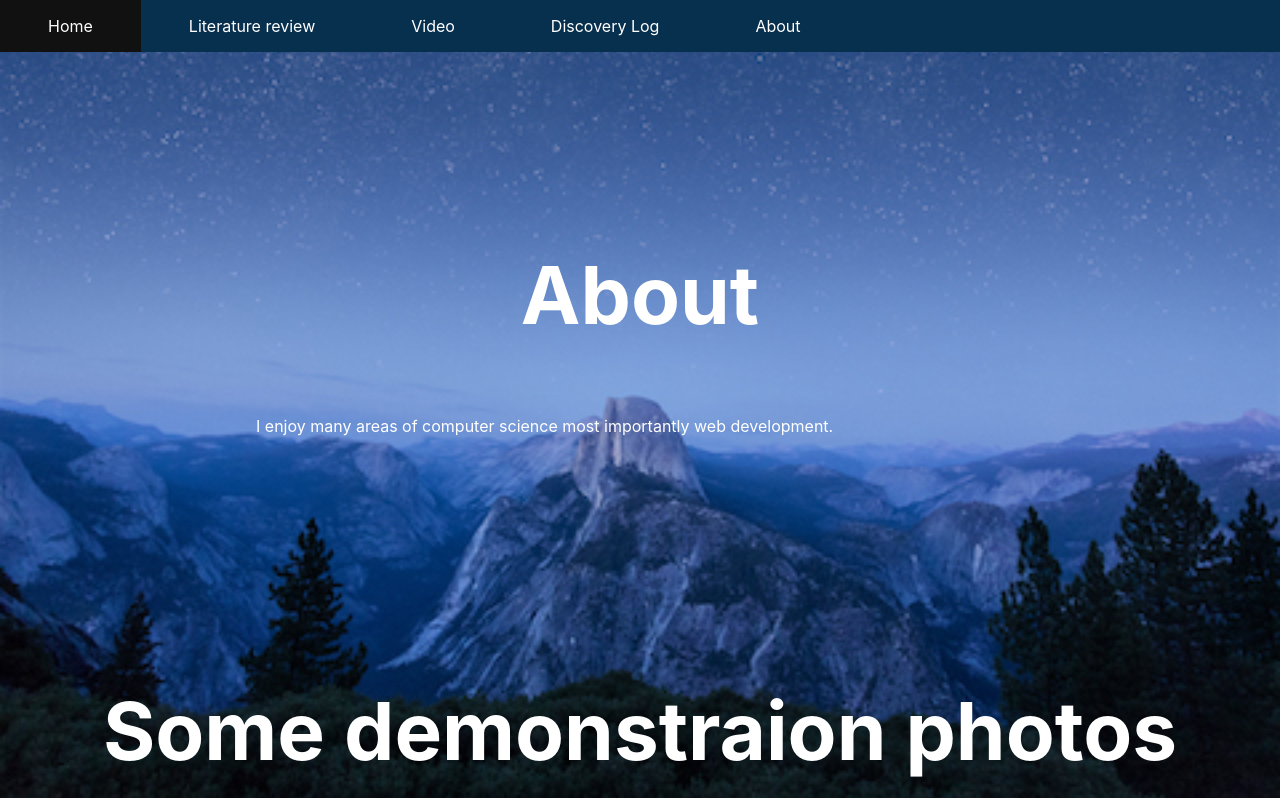
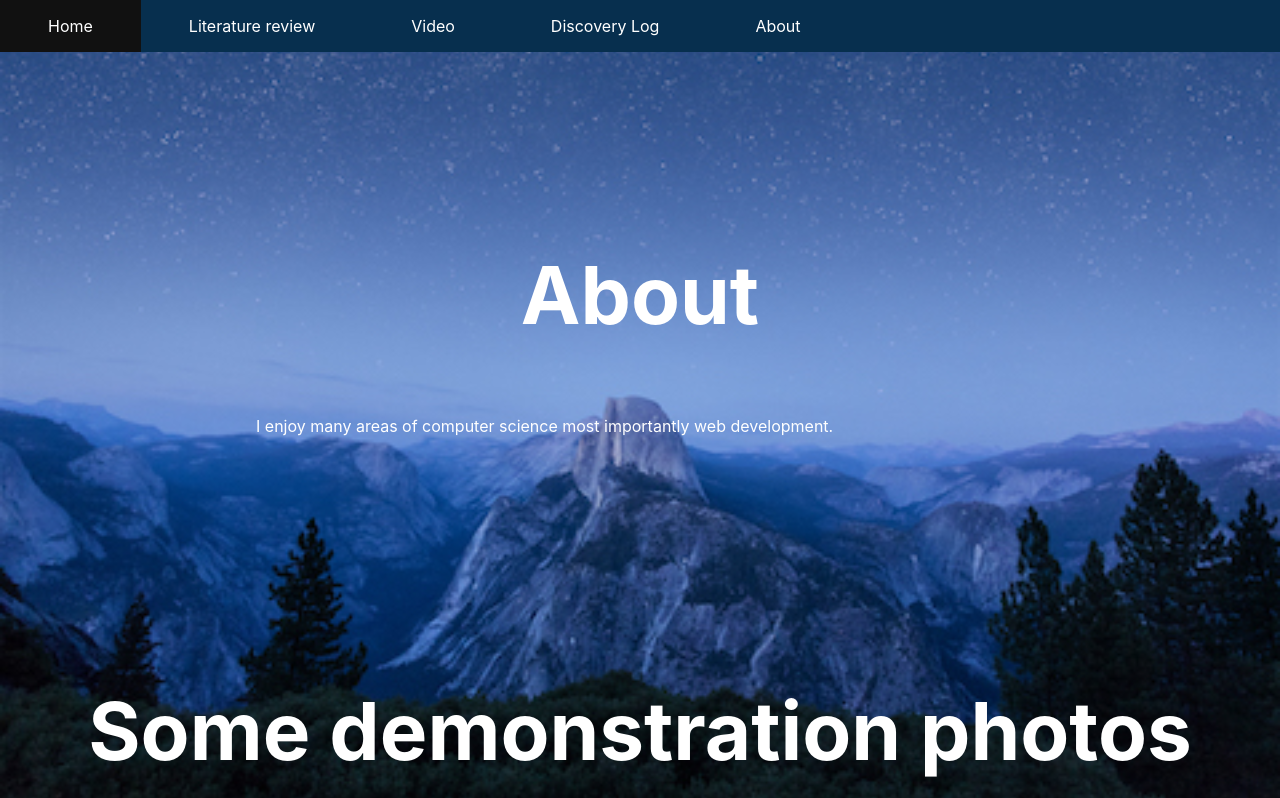
Before and after one commit to owenk23/WebF1Website, a plain HTML site: page about.html in a window 1280 px wide. Shown: the top 798 px of the page. Drawn offline with Linux system fonts and the light colour scheme.

Commit message:
Update about.html

```diff
--- a/about.html
+++ b/about.html
@@ -17,7 +17,7 @@
   <h1>About</h1>
   <p>  I enjoy many areas of computer science most importantly web development.
 
-<h1> Some demonstraion photos </h1>
+<h1> Some demonstration photos </h1>
 
     <section class = 'box'>
       <a href="https://www.youtube.com/watch?v=oBBvUHubaYU&feature=share"> <img src="vsause.png" alt="Vsause's Michael Stevens" aria-describedby="Vsauseinfo"> </a>
```
